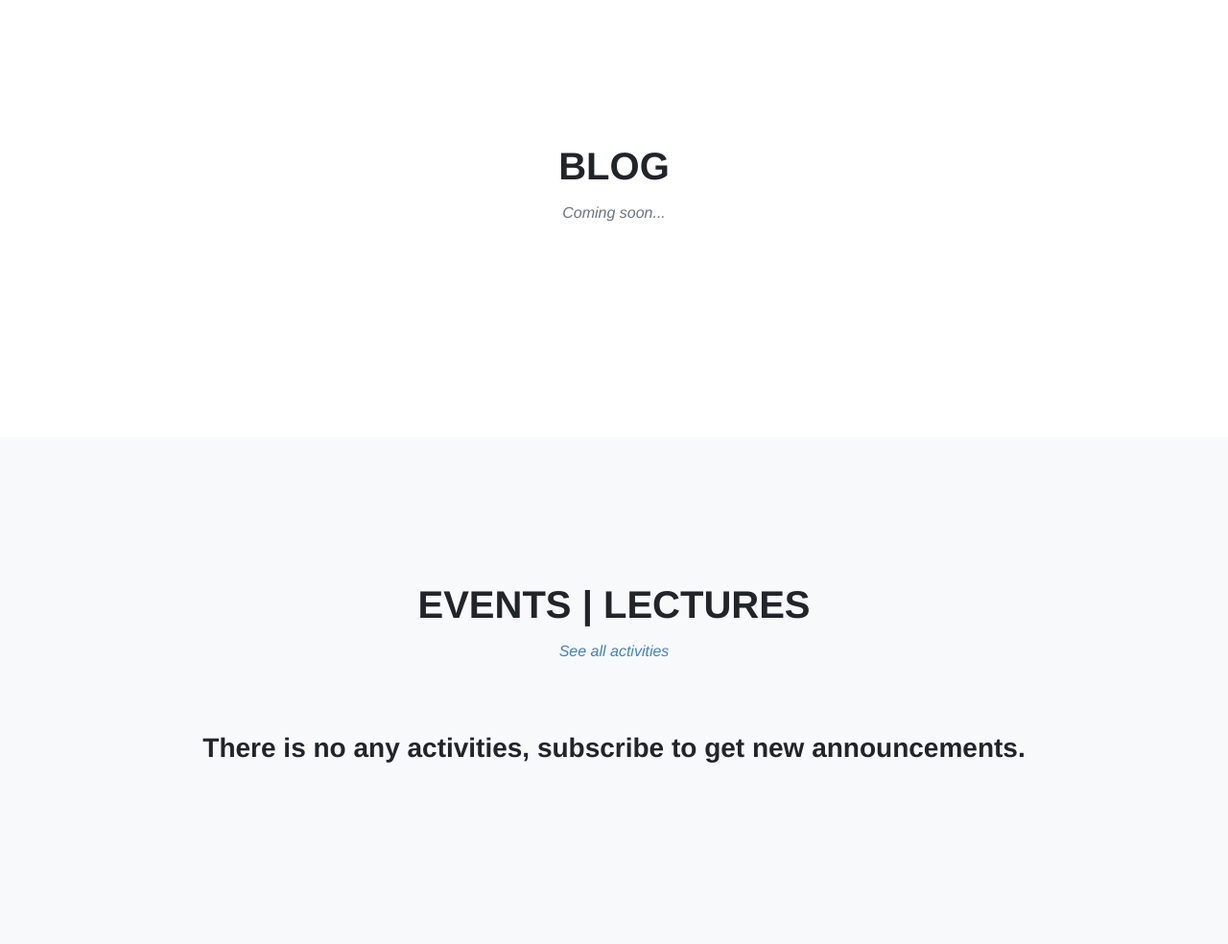
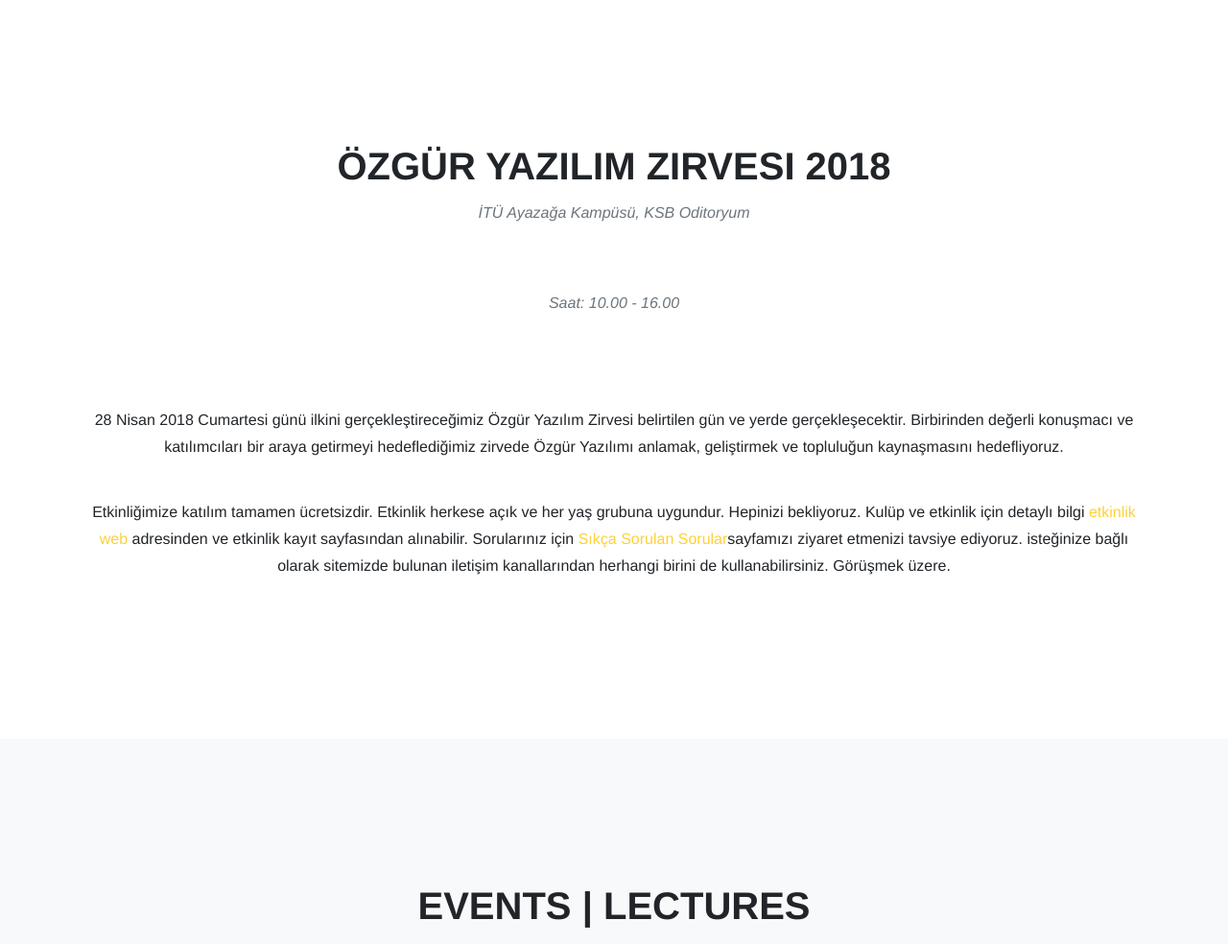
Before and after one commit to itugnu/website, a Django app: template web/templates/index.html in a window 1280 px wide. Shown: the part 760-1744 px from the top of the page at 96% size. Run offline with Django 3.2, Linux system fonts and the light colour scheme; the template is opened without the code that fills it, so the values that code supplies are empty; parts of the project's set-up code (start-up, migrations or seed data) failed here and were passed over; some libraries are stand-ins or nearby versions.

Commit message:
index.html updated for a while. The issue about the change will be added.

```diff
--- a/web/templates/index.html
+++ b/web/templates/index.html
@@ -22,8 +22,22 @@
   <div class="container">
     <div class="row">
       <div class="col-lg-12 text-center">
-        <h2 class="section-heading text-uppercase">{% trans "Blog" %}</h2>
-        <h3 class="section-subheading text-muted">{% trans "Coming soon..." %}</h3>
+
+        <!--<h2 class="section-heading text-uppercase">{% trans "Blog" %}</h2>-->
+        <!--<h3 class="section-subheading text-muted">{% trans "Coming soon..." %}</h3>-->
+        <h2 class="section-heading text-uppercase">{% trans "Özgür Yazılım Zirvesi 2018" %}</h2>
+        <h3 class="section-subheading text-muted">{% trans "İTÜ Ayazağa Kampüsü, KSB Oditoryum" %}</h3>
+        <h3 class="section-subheading text-muted">{% trans "Saat: 10.00 - 16.00" %}</h3>
+        <br>
+        <p>28 Nisan 2018 Cumartesi günü ilkini gerçekleştireceğimiz Özgür Yazılım Zirvesi belirtilen gün ve yerde
+        gerçekleşecektir. Birbirinden değerli konuşmacı ve katılımcıları bir araya getirmeyi hedeflediğimiz zirvede
+        Özgür Yazılımı anlamak, geliştirmek ve topluluğun kaynaşmasını hedefliyoruz.</p>
+        <br>
+        <p>Etkinliğimize katılım tamamen ücretsizdir. Etkinlik herkese açık ve her yaş grubuna uygundur.
+        Hepinizi bekliyoruz. Kulüp ve etkinlik için detaylı bilgi <a href="https://itugnu.org/tr/oyz/"> etkinlik web</a> adresinden ve etkinlik kayıt
+            sayfasından alınabilir. Sorularınız için <a href="https://itugnu.org/tr/faq/">Sıkça Sorulan Sorular</a>sayfamızı ziyaret etmenizi tavsiye ediyoruz.
+            isteğinize bağlı olarak sitemizde bulunan iletişim kanallarından herhangi birini de kullanabilirsiniz.
+        Görüşmek üzere.</p>
       </div>
     </div>
     <div class="row text-center">
```
